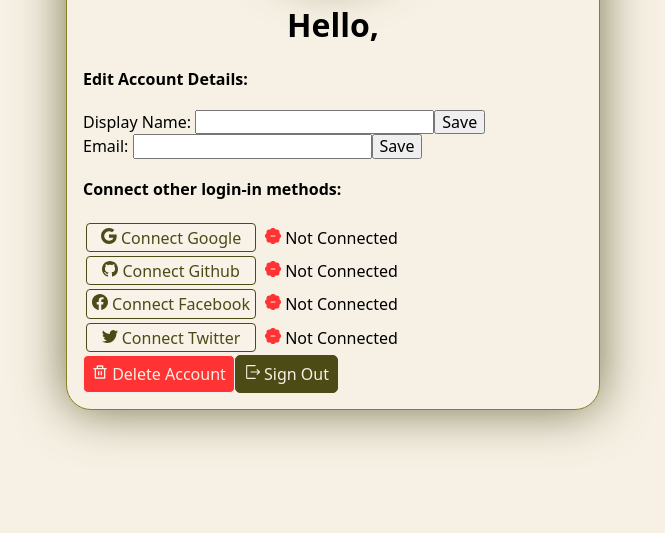
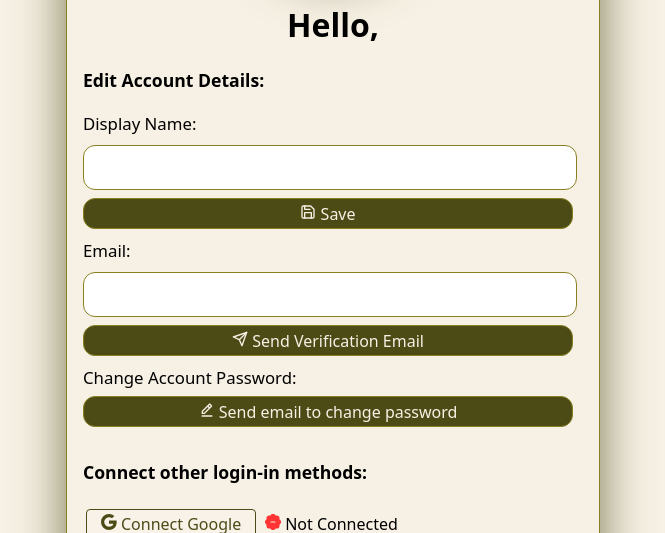
Before and after one commit to ahnafwafiq-com/reactbase, a React (Vite) app: page / in a window 1280 px wide. Shown: the part 250-783 px from the top of the page, without its empty margins (307-972 px from the left). Built offline with nearby package versions, Linux system fonts and the light colour scheme; no server answers.

Commit message:
Finished account system

```diff
--- a/src/components/EditAccount/DeleteAccount.tsx
+++ b/src/components/EditAccount/DeleteAccount.tsx
@@ -36,6 +36,20 @@ function DeleteAccount({ startLoading, stopLoading, setError }: Props) {
         e.preventDefault();
         startLoading();
         const auth = getAuth();
+        if (
+            consentRef.current &&
+            consentRef.current.value !== "deleteaccount"
+        ) {
+            stopLoading();
+            setError(
+                produce((draft) => {
+                    draft.error = true;
+                    draft.code = "auth/incorrect-deleteion-code";
+                    draft.unchangedMessage = "Please enter the correct code";
+                }),
+            );
+            return;
+        }
         if (
             consentRef.current &&
             auth.currentUser &&
@@ -91,7 +105,7 @@ function DeleteAccount({ startLoading, stopLoading, setError }: Props) {
             >
                 <RiDeleteBinLine /> Delete Account
             </button>
-            <dialog ref={dialogRef}>
+            <dialog ref={dialogRef} className={Styles.deleteAccDialog}>
                 {consentScreen ? (
                     <>
                         <p>
@@ -103,7 +117,9 @@ function DeleteAccount({ startLoading, stopLoading, setError }: Props) {
                                 type="text"
                                 placeholder="Type here"
                             />
-                            <button type="submit">Delete my Account</button>
+                            <button type="submit" className={Styles.yesBtn}>
+                                <RiDeleteBinLine /> Delete my Account
+                            </button>
                         </form>
                         <button onClick={() => setConsentScreen(0)}>
                             Back
@@ -121,7 +137,7 @@ function DeleteAccount({ startLoading, stopLoading, setError }: Props) {
                             onClick={() => setConsentScreen(1)}
                             className={Styles.btnYes}
                         >
-                            Yes, delete my account.
+                            <RiDeleteBinLine /> Yes, delete my account.
                         </button>
                         <button onClick={() => dialogRef.current?.close()}>
                             No, close
--- a/src/components/EditAccount/EditAccount.module.css
+++ b/src/components/EditAccount/EditAccount.module.css
@@ -63,3 +63,88 @@
 .connectionDiv button:hover {
     background-color: #ded9ce;
 }
+
+.editingDiv input {
+    display: block;
+    padding: 12px;
+    border-radius: 12px;
+    margin-top: 12px;
+    outline: 0;
+    width: calc(100% - 32px);
+    border: 0.1px solid var(--color-four);
+}
+
+.editAccount label {
+    font-size: 105%;
+}
+
+.editAccount h4 {
+    font-size: 110%;
+}
+
+.editingDiv button {
+    margin-top: 8px;
+    margin-bottom: 12px;
+    border-radius: 12px;
+    border: 0.1px solid var(--color-four);
+    width: calc(100% - 10px);
+    padding: 5px;
+    color: var(--color-one);
+    background-color: var(--color-two);
+}
+
+.editingDiv button:hover {
+    background-color: #5e5d2d;
+}
+
+.editingDiv input:focus {
+    box-shadow: var(--input-shadow);
+}
+
+.editingDiv input::placeholder {
+    color: var(--color-two);
+}
+
+.deleteAccDialog {
+    width: clamp(20px, 90vw, 500px);
+    background-color: var(--color-one);
+    border-radius: 25px;
+    border: 0.1px solid var(--color-four);
+    box-shadow: 0px 0px 50px 0px rgba(76, 75, 25, 0.75);
+    -webkit-box-shadow: 0px 0px 50px 0px rgba(76, 75, 25, 0.75);
+    -moz-box-shadow: 0px 0px 50px 0px rgba(76, 75, 25, 0.75);
+    margin-top: 10%;
+}
+
+.deleteAccDialog h3 {
+    color: var(--color-error);
+}
+
+.deleteAccDialog button {
+    width: calc(50% - 4px);
+    padding: 6px;
+    margin: 2px;
+    border-radius: 8px;
+    border: 0.1px solid var(--color-two);
+}
+
+.deleteAccDialog .btnYes {
+    background-color: var(--color-error);
+    color: var(--color-one);
+}
+
+.deleteAccDialog input {
+    display: block;
+    padding: 12px;
+    border-radius: 12px;
+    margin-top: 12px;
+    outline: 0;
+    width: calc(100% - 32px);
+    border: 0.1px solid var(--color-four);
+}
+
+.yesBtn {
+    background-color: var(--color-error);
+    color: var(--color-one);
+    width: calc(100% - 9px) !important;
+}
--- a/src/components/EditAccount/EditAccount.tsx
+++ b/src/components/EditAccount/EditAccount.tsx
@@ -4,10 +4,12 @@ import {
     getAuth,
     signOut,
     updateProfile,
-    // updateEmail,
+    sendPasswordResetEmail,
     onAuthStateChanged,
     verifyBeforeUpdateEmail,
 } from "firebase/auth";
+import { BiEditAlt } from "react-icons/bi";
+import { FiSave, FiSend } from "react-icons/fi";
 // import { ref, getStorage } from "firebase/storage";
 import { useAuthState } from "react-firebase-hooks/auth";
 import Styles from "./EditAccount.module.css";
@@ -123,7 +125,10 @@ export default function EditAccount() {
                             placeholder={user?.displayName || ""}
                             required
                         />
-                        <button type="submit">Save</button>
+                        <button type="submit">
+                            {" "}
+                            <FiSave /> Save
+                        </button>
                     </form>
                     <form
                         onSubmit={async (e: FormEvent) => {
@@ -159,8 +164,26 @@ export default function EditAccount() {
                             placeholder={user?.email || ""}
                             required
                         />
-                        <button type="submit">Save</button>
+                        <button type="submit">
+                            {" "}
+                            <FiSend /> Send Verification Email
+                        </button>
                     </form>
+                    <label>Change Account Password:</label>
+                    <button
+                        onClick={async () => {
+                            if (auth.currentUser && auth.currentUser.email) {
+                                setLoading(true);
+                                await sendPasswordResetEmail(
+                                    auth,
+                                    auth.currentUser.email,
+                                );
+                                setLoading(false);
+                            }
+                        }}
+                    >
+                        <BiEditAlt /> Send email to change password
+                    </button>
                 </div>
                 <h4>Connect other login-in methods:</h4>
                 <div className={Styles.connectionDiv}>
```
Also changed, not shown: src/components/SignOut.tsx (deleted, +0 -12 lines).
